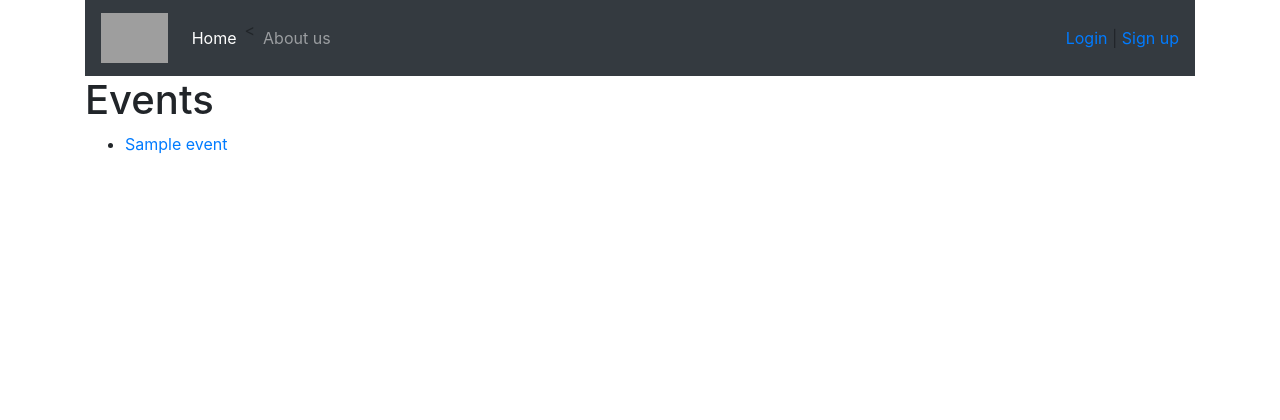
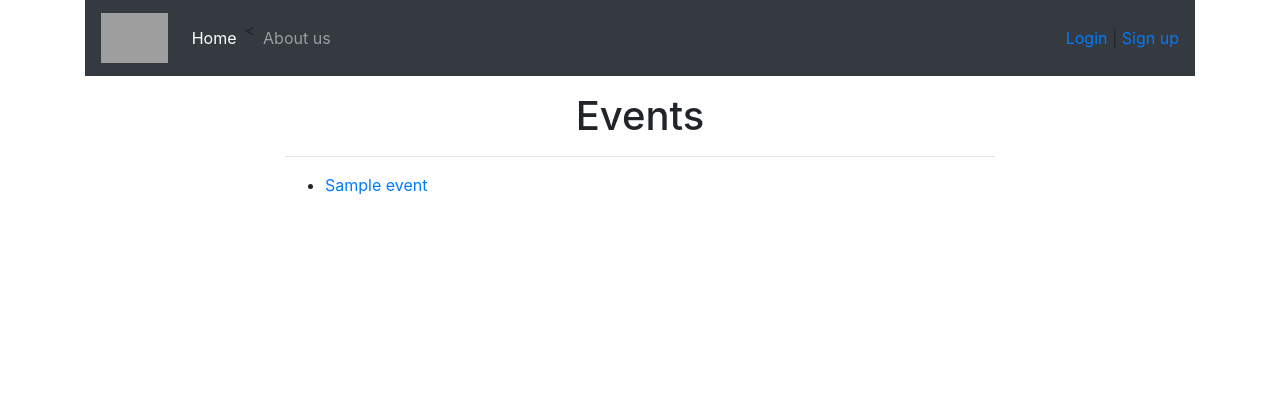
Before and after one commit to atlasJackson/wrestlemania, a Django app: page / in a window 1280 px wide. Shown: the top 420 px of the page. Run offline with Django 3.2, Linux system fonts and the light colour scheme; tables that the repository leaves empty hold one stand-in row (values such as "Sample post"); some libraries are stand-ins or nearby versions; grey boxes are pictures that could not be loaded.

Commit message:
Basic updates to styles

```diff
--- a/static/css/main.css
+++ b/static/css/main.css
@@ -0,0 +1,3 @@
+.wm34-list {
+    margin-bottom: 0.8em;
+}
--- a/templates/wm34/index.html
+++ b/templates/wm34/index.html
@@ -6,10 +6,15 @@
 {% endblock %}
 
 {% block body_block %}
-    <h1>Events</h1>
-    <ul>
-        {% for event in events %}
-            <li><a href="{% url 'show_event' event.event_slug %}">{{ event.name }}</a></li>
-        {% endfor %}
-    </ul>
+    <div class="col-8 offset-2">
+        <h1 class="text-center mt-3">Events</h1>
+        <hr/>
+        <ul>
+            {% for event in events %}
+                <li class="wm34-list">
+                    <a href="{% url 'show_event' event.event_slug %}">{{ event.name }}</a>
+                </li>
+            {% endfor %}
+        </ul>
+    </div>
 {% endblock %}
```
Also changed, not shown: templates/wm34/show_event.html (+6 -3 lines), wm34/views.py (line endings or trailing spaces).
